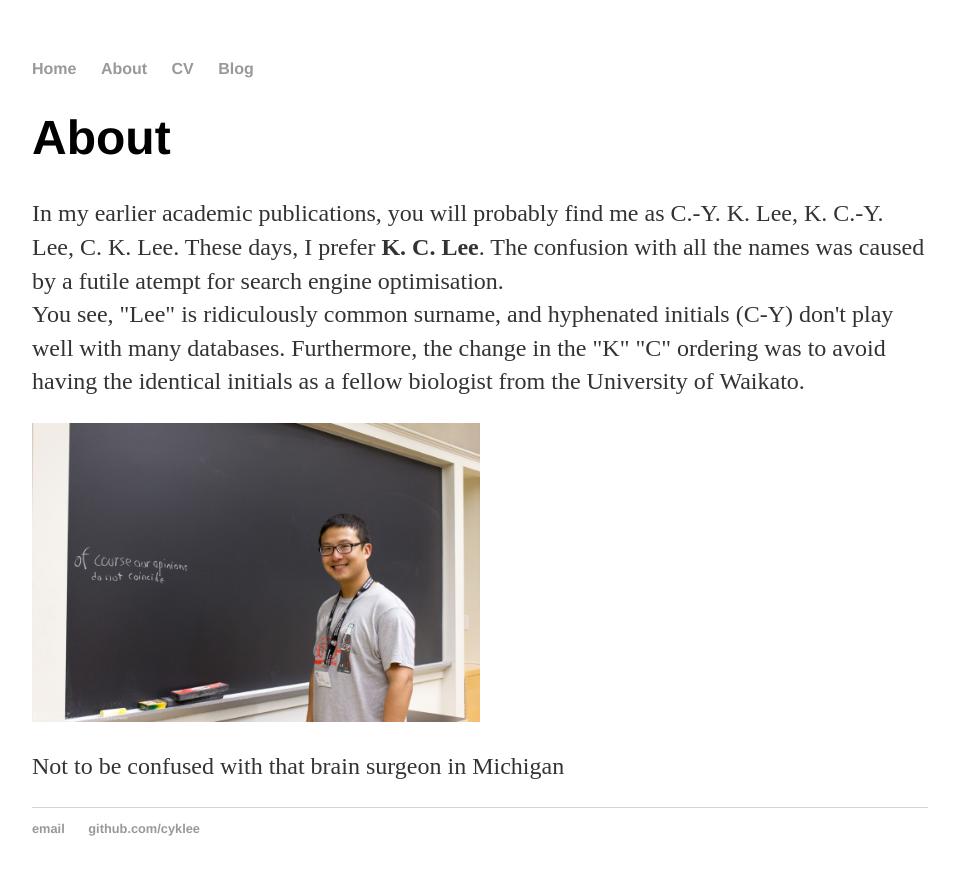
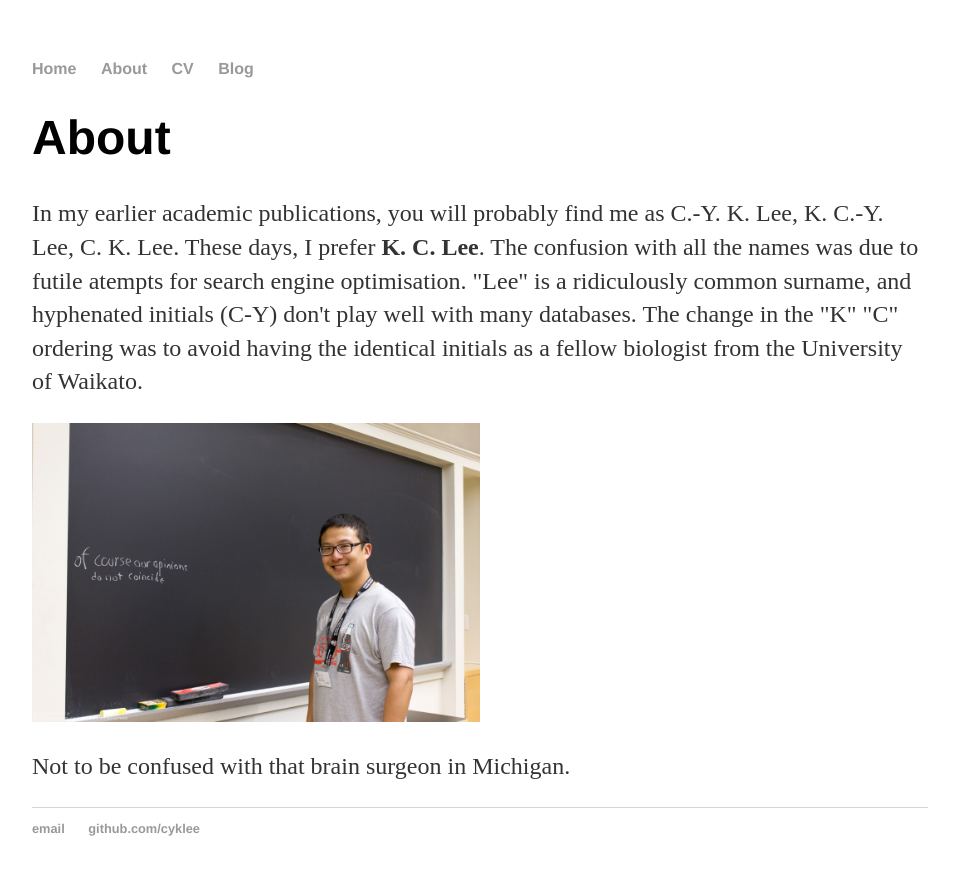
Before and after one commit to cyklee/cyklee.github.io, a Jekyll site: the page built from about/index.html, in a window 1280 px wide. Shown: the top 875 px of the page, without its empty margins (160-1119 px from the left). Built offline with Jekyll 4.4.1, drawn with Linux system fonts in a browser that asks for light colours.

Commit message:
Update index.html

```diff
--- a/about/index.html
+++ b/about/index.html
@@ -4,10 +4,9 @@
 ---
 <div class="blurb">
   <h1>About</h1>
-  <p>In my earlier academic publications, you will probably find me as C.-Y. K. Lee, K. C.-Y. Lee, C. K. Lee. These days, I prefer <b>K. C. Lee</b>. The confusion with all the names was caused by a futile atempt for search engine optimisation. <br>
-  You see, "Lee" is ridiculously common surname, and hyphenated initials (C-Y) don't play well with many databases. Furthermore, the change in the "K" "C" ordering was to avoid having the identical initials as a fellow biologist from the University of Waikato.</p>
+  <p>In my earlier academic publications, you will probably find me as C.-Y. K. Lee, K. C.-Y. Lee, C. K. Lee. These days, I prefer <b>K. C. Lee</b>. The confusion with all the names was due to futile atempts for search engine optimisation. "Lee" is a ridiculously common surname, and hyphenated initials (C-Y) don't play well with many databases. The change in the "K" "C" ordering was to avoid having the identical initials as a fellow biologist from the University of Waikato.</p>
   <img src="pt.jpg" alt="Mug" width="50%">
-  <p>Not to be confused with that brain surgeon in Michigan</p>
+  <p>Not to be confused with that brain surgeon in Michigan.</p>
 
 
 </div><!-- /.blurb -->
```
